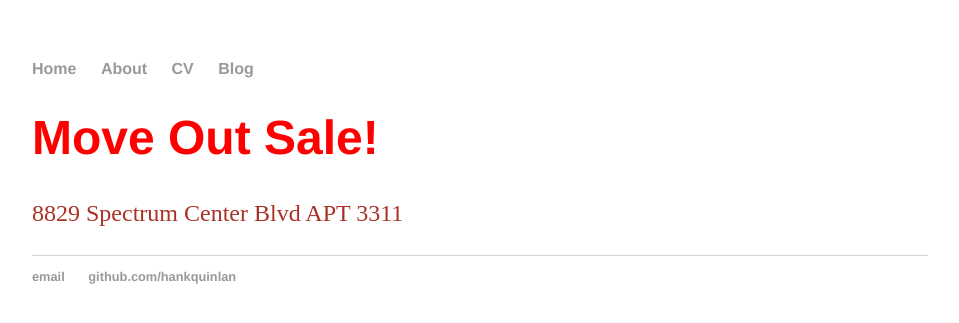
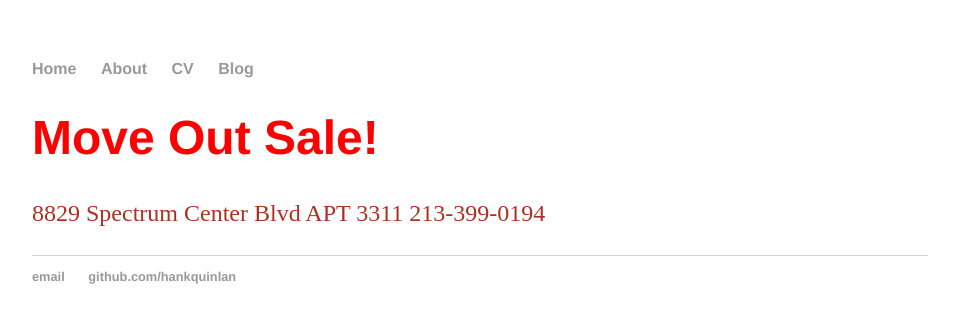
Before and after one commit to AvionMoveOut/AvionMoveOut.github.io, a Jekyll site: the page built from index.html, in a window 1280 px wide. Shown: the top 323 px of the page, without its empty margins (160-1119 px from the left). Built offline with Jekyll 4.4.1, drawn with Linux system fonts in a browser that asks for light colours.

Commit message:
Update index.html

```diff
--- a/index.html
+++ b/index.html
@@ -7,6 +7,10 @@ title: Avion 3311
 		Move Out Sale!
 	</h1>
 	<p>
-		<font color=#A93226> 8829 Spectrum Center Blvd APT 3311 </font>
+		<font color=#A93226>
+			8829 Spectrum Center Blvd APT 3311
+			213-399-0194
+
+		</font>
 	</p>
 </div>
```
